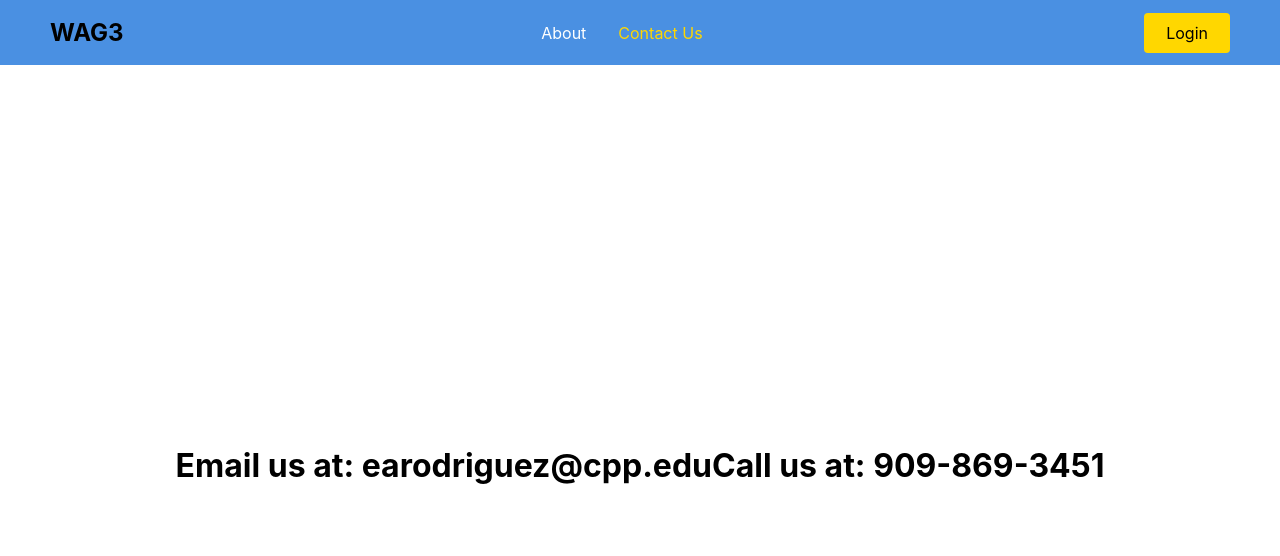
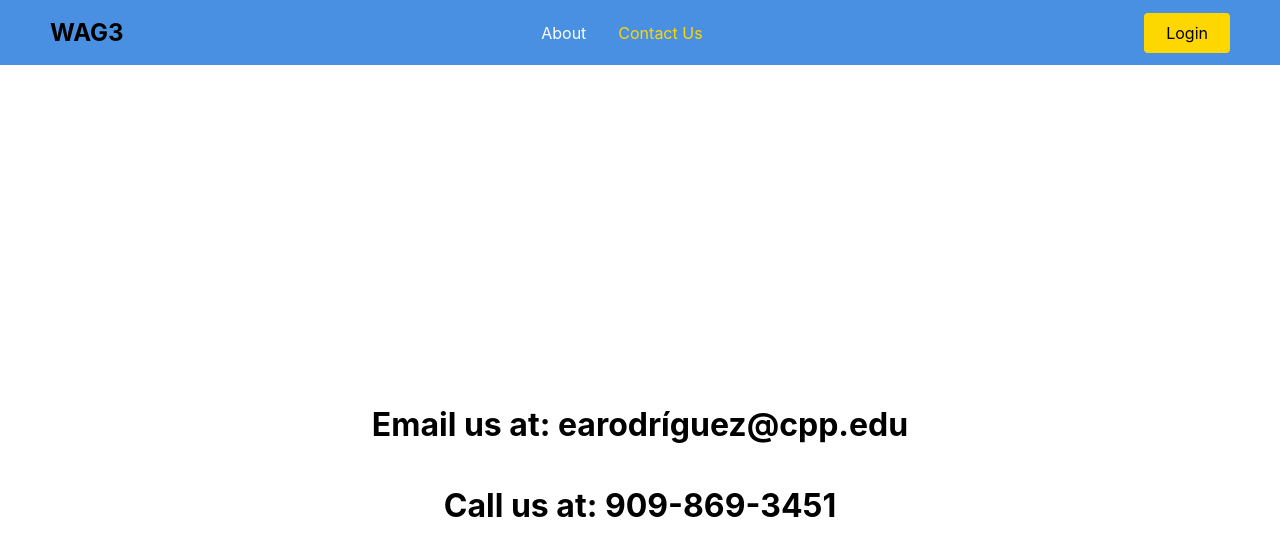
Before and after one commit to DaJoesh/CS4650-AWS-Project, a React (Create React App) app in the folder frontend/: page /contact in a window 1280 px wide. Shown: the top 556 px of the page. Built offline with nearby package versions, Linux system fonts and the light colour scheme.

Commit message:
Again, hopefully, the very last commit!

```diff
--- a/frontend/src/pages/contact.js
+++ b/frontend/src/pages/contact.js
@@ -8,14 +8,11 @@ const About = () => {
         justifyContent: "center",
         alignItems: "center",
         height: "100vh",
+        flexDirection: "column", // Added to make items appear in a column
       }}
     >
-            <h1>
-                Email us at: earodriguez@cpp.edu
-            </h1>
-            <h1>
-                Call us at: 909-869-3451
-            </h1>
+      <h1>Email us at: earodríguez@cpp.edu</h1>
+      <h1>Call us at: 909-869-3451</h1>
     </div>
   );
 };
--- a/frontend/src/pages/predictor.js
+++ b/frontend/src/pages/predictor.js
@@ -133,7 +133,7 @@ const formatDate = (timeStamp) => {
 
                     <h2 className="h2Style">Ticker: {displayTickerInput}</h2>
                     <h2 className="h2Style">Date: {displayDateInput}</h2>
-                    <h2 className="h2Style">PredictedValue: {predictedValue}</h2>
+                    <h2 className="h2Style">Predicted Value: {predictedValue}</h2>
 
                 </form>
                 <div style={{ display: 'flex' }}>
@@ -143,7 +143,7 @@ const formatDate = (timeStamp) => {
                     <ul>
                     <div style={{ display: 'flex', flexDirection: 'row', flexWrap: 'wrap', justifyContent: 'center' }}>
                     {userHistory.map((element, index) => (
-                         <div key={index} className="prediction-item" style={{ flexBasis: '30%', margin: '10px', border: '1px solid black', padding: '10px' }}>
+                         <div key={index} className="prediction-item" style={{ margin: '10px', border: '1px solid black', padding: '10px' }}>
                          <h3>Ticker</h3>
                          <p>{element.ticker}</p>
                          <h3>Trained From Start Date</h3>
@@ -204,7 +204,7 @@ const formatDate = (timeStamp) => {
 
                     <h2 className="h2Style">Ticker: {displayTickerInput}</h2>
                     <h2 className="h2Style">Date: {displayDateInput}</h2>
-                    <h2 className="h2Style">PredictedValue: {predictedValue}</h2>
+                    <h2 className="h2Style">Predicted Value: {predictedValue}</h2>
 
                 </form>
                 <div style={{ display: 'flex' }}>
```
Lines whose indentation alone changed are shown as unchanged.
